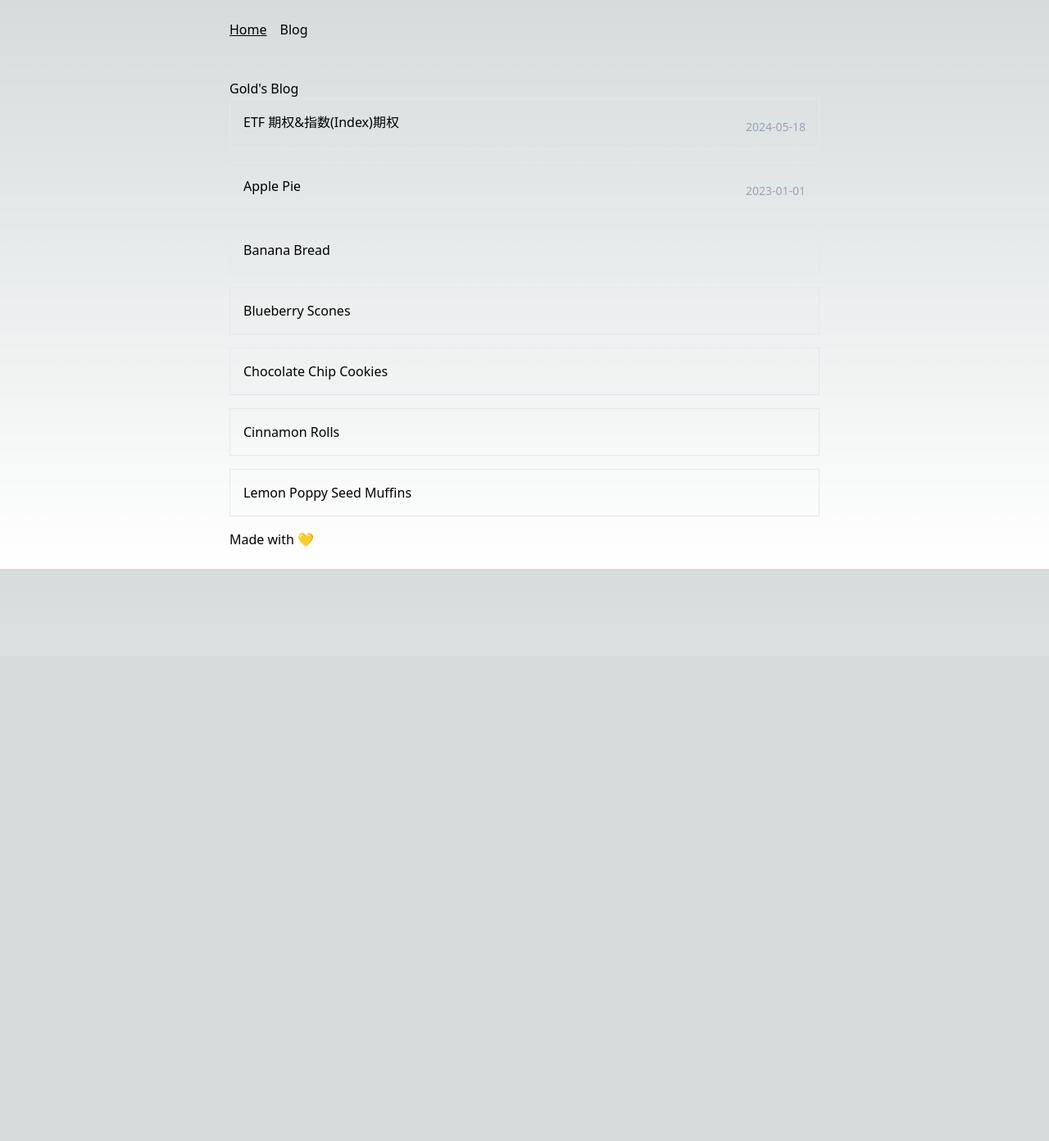
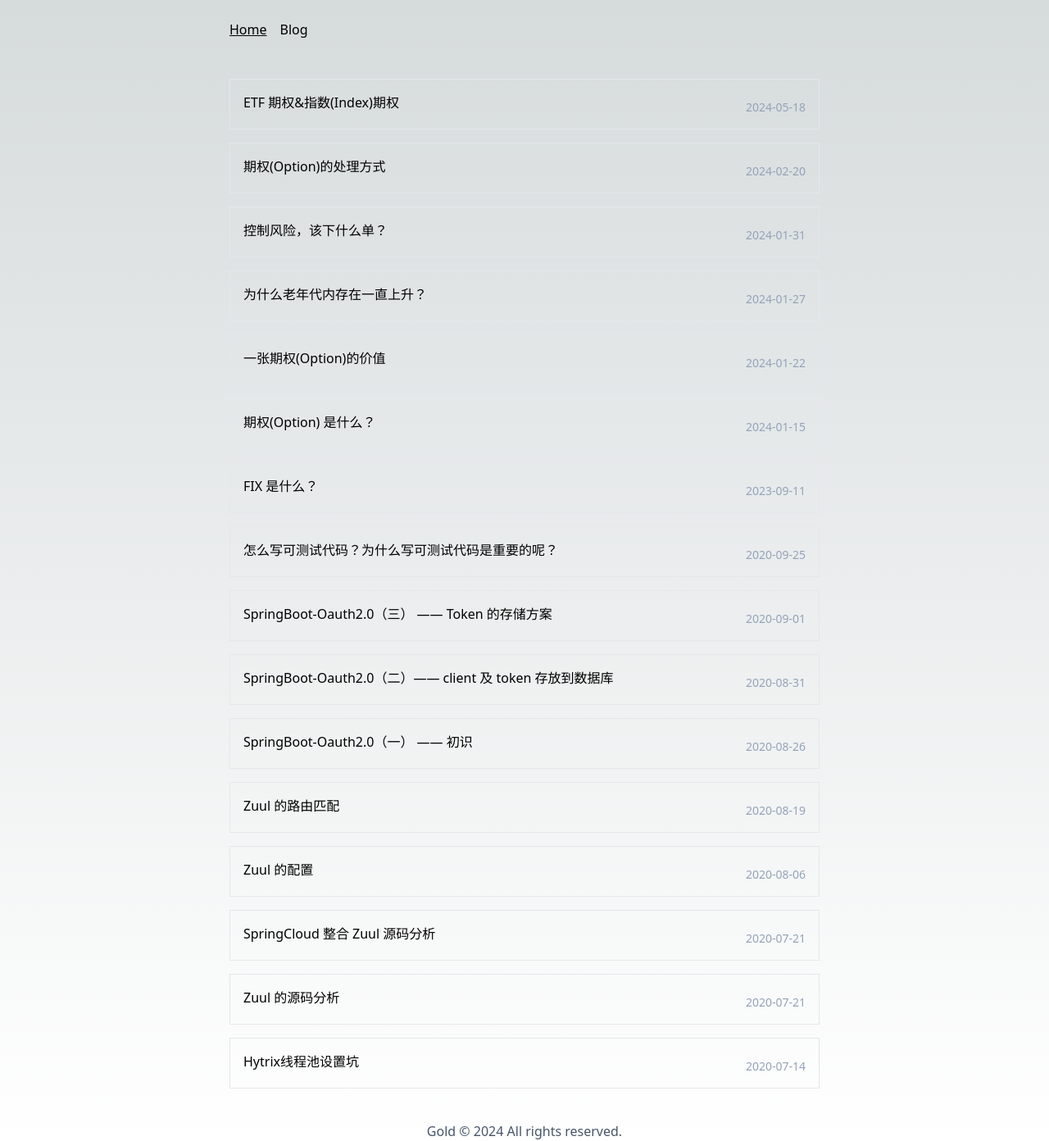
Before and after one commit to goldpumpkin/goldpumpkin.life, a Next.js app: page / in a window 1280 px wide. Shown: the whole page at 82% size. Before the commit the page ends 800 px from the top, so only its background shows below. Built offline with nearby package versions, Linux system fonts and the light colour scheme.

Commit message:
feat: adjust layout

```diff
--- a/app/recipe/[slug]/page.tsx
+++ b/app/blog/[slug]/page.tsx
@@ -4,7 +4,7 @@ import getPostMetadata from "../../../utils/getPostMetadata";
 import getPostContent from "../../../utils/getPostContent";
 
 export const generateStaticParams = async () => {
-    const posts = getPostMetadata('recipes')
+    const posts = getPostMetadata('content/posts')
     return posts.map((post) => ({ slug: post.slug }))
 }
 
--- a/app/layout.tsx
+++ b/app/layout.tsx
@@ -1,9 +1,10 @@
+import "./globals.css";
+
 import type { Metadata } from "next";
 import { Inter } from "next/font/google";
-import "./globals.css";
+import Header from "@/components/Header";
+import Footer from "@/components/Footer";
 import {HomePage} from "@/data/meta-data";
-import Link from "next/link";
-import Header from "@/components/header";
 
 const inter = Inter({ subsets: ["latin"] });
 
@@ -15,29 +16,14 @@ export default function RootLayout({
   children: React.ReactNode;
 }>) {
 
-    let header = (
-        <header>
-            <Link href={'/'}>
-                <h1>Gold's Blog</h1>
-            </Link>
-        </header>
-    )
-
-    let footer = (
-        <footer>
-            <p>Made with 💛</p>
-        </footer>
-    )
-
   return (
       <html lang="en" suppressHydrationWarning={true}>
       <body>
         <Header/>
         <main className="max-w-3xl container text-black dark:text-white mx-auto px-6 py-6 flex-1 leading-6">
-            {header}
             {children}
-            {footer}
         </main>
+        <Footer/>
       </body>
       </html>
   );
--- a/app/page.tsx
+++ b/app/page.tsx
@@ -4,7 +4,7 @@ import PostCard from "@/components/PostCard";
 
 export default function Home() {
 
-  const postMetadata = getPostMetadata('recipes')
+  const postMetadata = getPostMetadata('content/posts/')
 
   return (
       <main>
--- /dev/null
+++ b/components/Footer.tsx
@@ -0,0 +1,13 @@
+
+const Footer = () => {
+    return (
+        <footer className="flex justify-center">
+            <p className="text-slate-600">
+                Gold{` © ${new Date().getFullYear()} `}All rights reserved.
+            </p>
+        </footer>
+
+    );
+}
+
+export default Footer;
--- a/components/header.tsx
+++ b/components/Header.tsx
@@ -27,7 +27,6 @@ const Header: NextPage = () => {
                 </ul>
             </nav>
         </header>
-
     );
 }
 
--- a/data/meta-data.ts
+++ b/data/meta-data.ts
@@ -17,6 +17,9 @@ const HomePage = {
       template: `%s | Gold's Blog`,
     },
     description: "A full-stack developer.",
+    icons: {
+      shortcut: "/favicon.ico",
+    }
   },
   title: "Gold",
   description: "A full-stack developer.",
--- a/utils/getPostContent.js
+++ b/utils/getPostContent.js
@@ -3,7 +3,7 @@ import matter from "gray-matter";
 
 
 export default function getPostContent(slug) {
-    const folder = 'recipes/'
+    const folder = 'content/posts/'
     const file = folder + `${slug}.md`
     const decodeFile = decodeURIComponent(file);
     const content = fs.readFileSync(decodeFile, 'utf8')
--- a/utils/getPostMetadata.js
+++ b/utils/getPostMetadata.js
@@ -15,6 +15,8 @@ export default function getPostMetadata(basePath) {
             publishedAt: matterResult.data.date,
             slug: filename.replace('.md', '')
         }
+    }).sort((f1, f2) => {
+        return f1.publishedAt > f2.publishedAt ? -1 : 1;
     })
     return posts
 }
```
Also changed, not shown: content/posts/Zuul的路由匹配.md (+0 -1 lines), content/posts/Zuul配置.md (+0 -1 lines), 1 other file (tests, documents, lock files or other folders).
